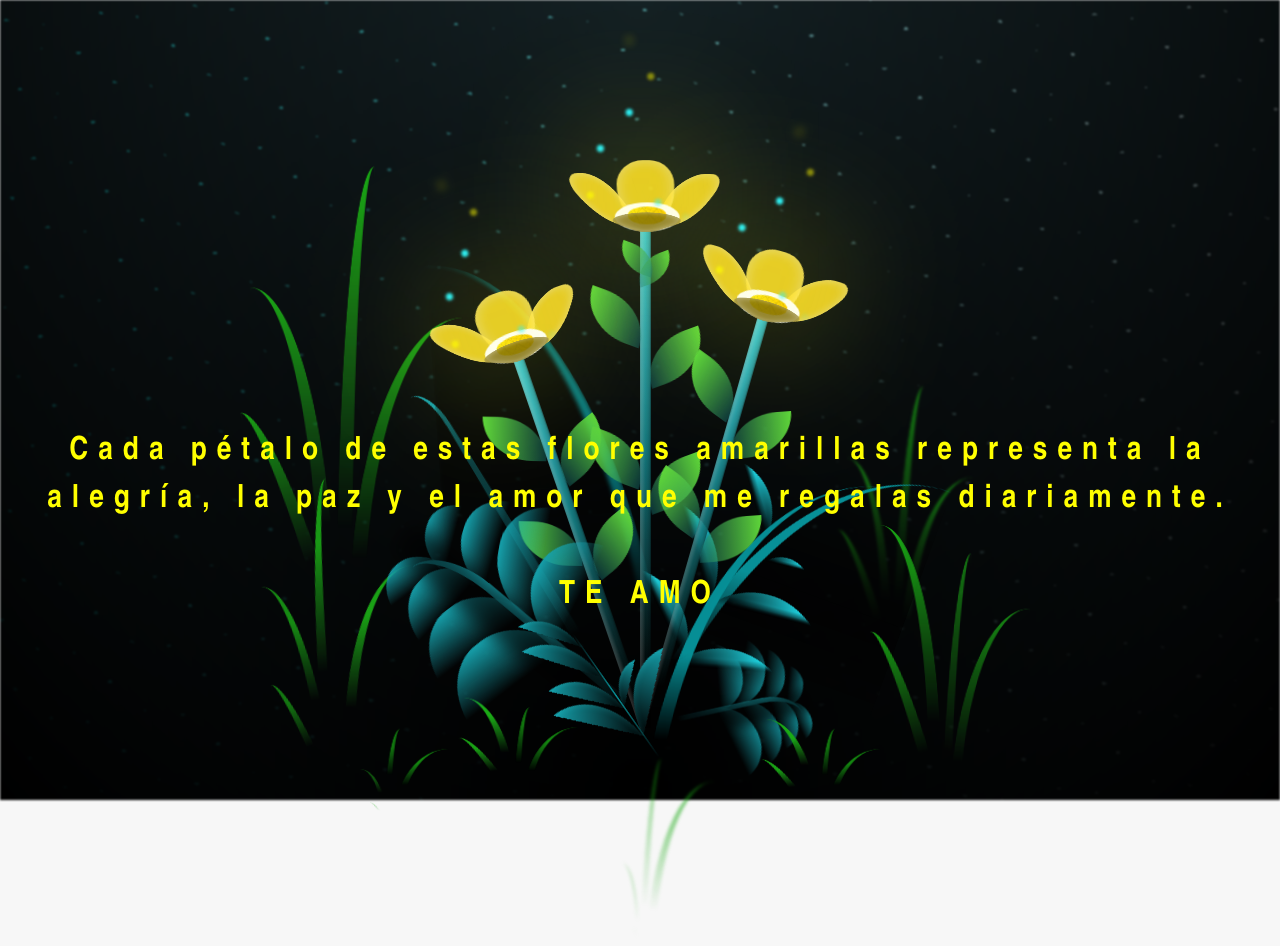
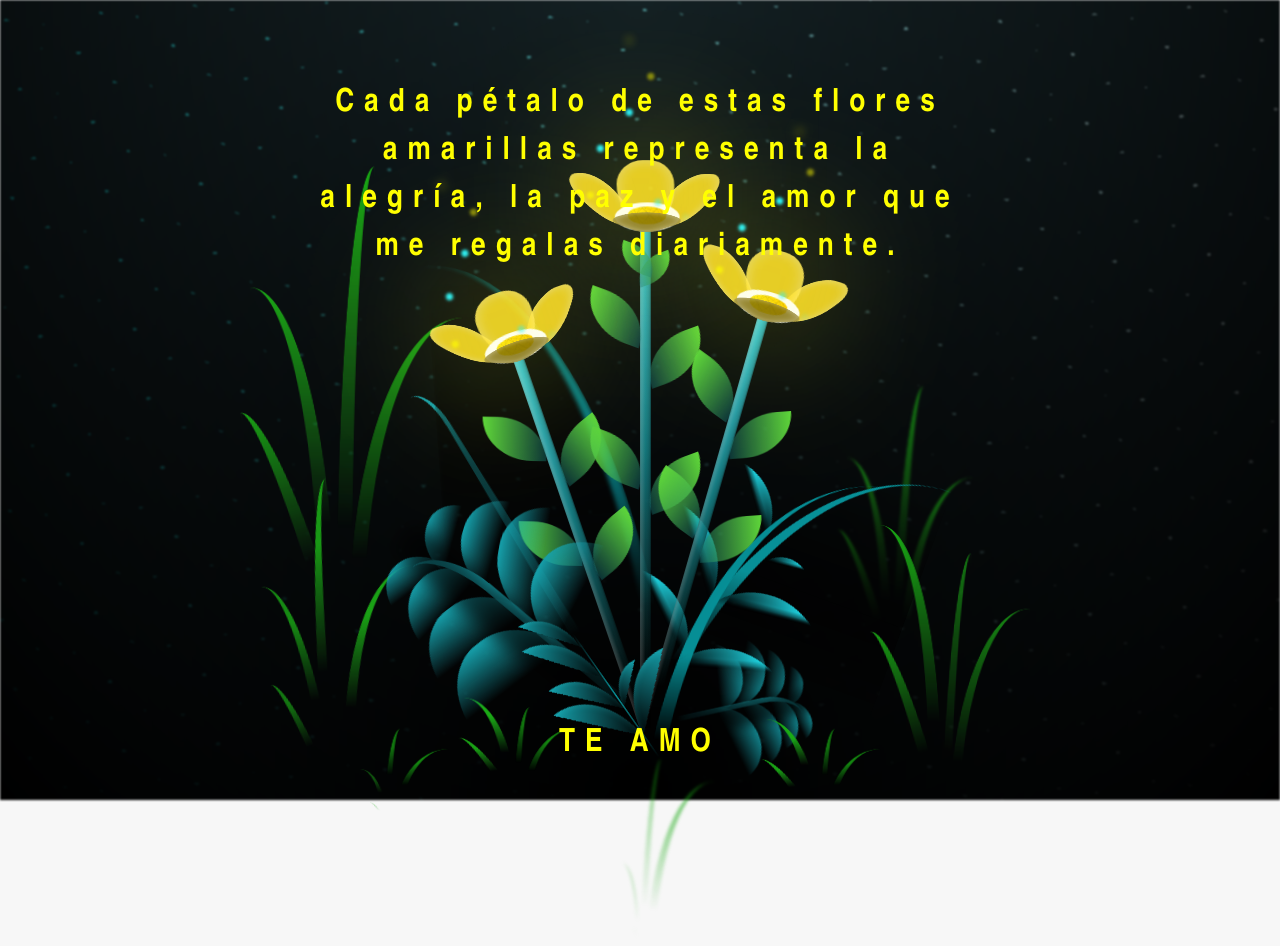
Before and after one commit to ivmdiaz/flores-amarillas-natis, a plain HTML site: page flower.html in a window 1280 px wide. Drawn offline with Linux system fonts and the light colour scheme.

Commit message:
feat: centramos textos y adaptamos a celulares

```diff
--- a/css/main.css
+++ b/css/main.css
@@ -21,7 +21,7 @@ body {
 }
 
 #lyrics {
-  font-size: 28px;
+  font-size: 0px;
   font-family: "Franklin Gothic Medium", "Arial Narrow", Arial, sans-serif;
   color: white;
   position: absolute;
@@ -40,16 +40,33 @@ body {
 
 }
 .titulo {
-  margin-bottom: 180px;
   font-family: "Arial Narrow", Arial, sans-serif;
   color: yellow;
   position: absolute;
+  top: 10%; /* Ubica el div en la parte superior */
+  left: 50%; /* Centra horizontalmente */
+  transform: translateX(-50%); /* Asegura el centrado */
   font-weight: bold;
   letter-spacing: 10px;
   opacity: 0;
   animation: fadeIn 3s ease-in-out forwards;
   text-align: center;
 }
+
+.footer {
+  font-family: "Arial Narrow", Arial, sans-serif;
+  color: yellow;
+  position: absolute;
+  top: 90%; /* Ubica el div en la parte superior */
+  left: 50%; /* Centra horizontalmente */
+  transform: translateX(-50%); /* Asegura el centrado */
+  font-weight: bold;
+  letter-spacing: 10px;
+  opacity: 0;
+  animation: fadeIn 3s ease-in-out forwards;
+  text-align: center;
+}
+
 @keyframes fadeIn {
   from {
     opacity: 0;
--- a/css/style.css
+++ b/css/style.css
@@ -72,6 +72,7 @@ body{
 .description{
     font-size: 1.5rem;
     margin-bottom: 20px;
+    text-align: center;
 }
 
 .button a{
--- a/flower.html
+++ b/flower.html
@@ -324,9 +324,8 @@
         </div>
       </div>
     </div>
-    <h1 class="titulo">Cada pétalo de estas flores amarillas representa la alegría, la paz y el amor que me regalas diariamente.<br> <br>
-      TE AMO
-    </h1>
+    <h1 class="titulo">Cada pétalo de estas flores amarillas representa la alegría, la paz y el amor que me regalas diariamente.</h1>
+    <h1 class="footer">TE AMO</h1>
     <script src="anim.js"></script>
     <script src="main.js"></script>
   </body>
```
